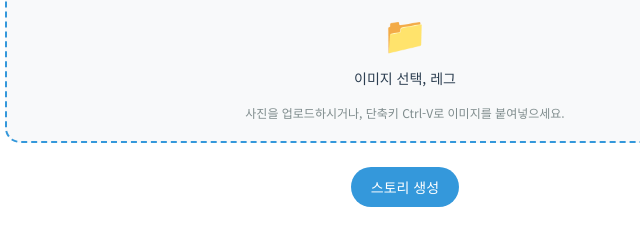
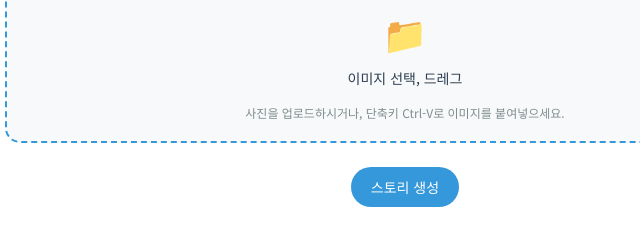
Before and after one commit to givefun/photostory, a website built with Vite: page index.html in a window 1280 px wide. Shown: the part 250-490 px from the top of the page, 235-875 px from the left. Built offline with nearby package versions, Linux system fonts and the light colour scheme; some packages are replaced by stand-ins of ours.

Commit message:
오타수정

```diff
--- a/index.html
+++ b/index.html
@@ -18,7 +18,7 @@
           <label class="image-choice">
             <input type="file" name="chosen-image" accept="image/*">
             <div class="upload-icon">📁</div>
-            <span class="upload-text">이미지 선택, 레그</span>
+            <span class="upload-text">이미지 선택, 드레그</span>
           </label>
           <img id="chosen-image-preview" src="" alt="Chosen image preview" style="display: none;">
           <div class="paste-instructions">사진을 업로드하시거나, 단축키 Ctrl-V로 이미지를 붙여넣으세요.</div>
```
